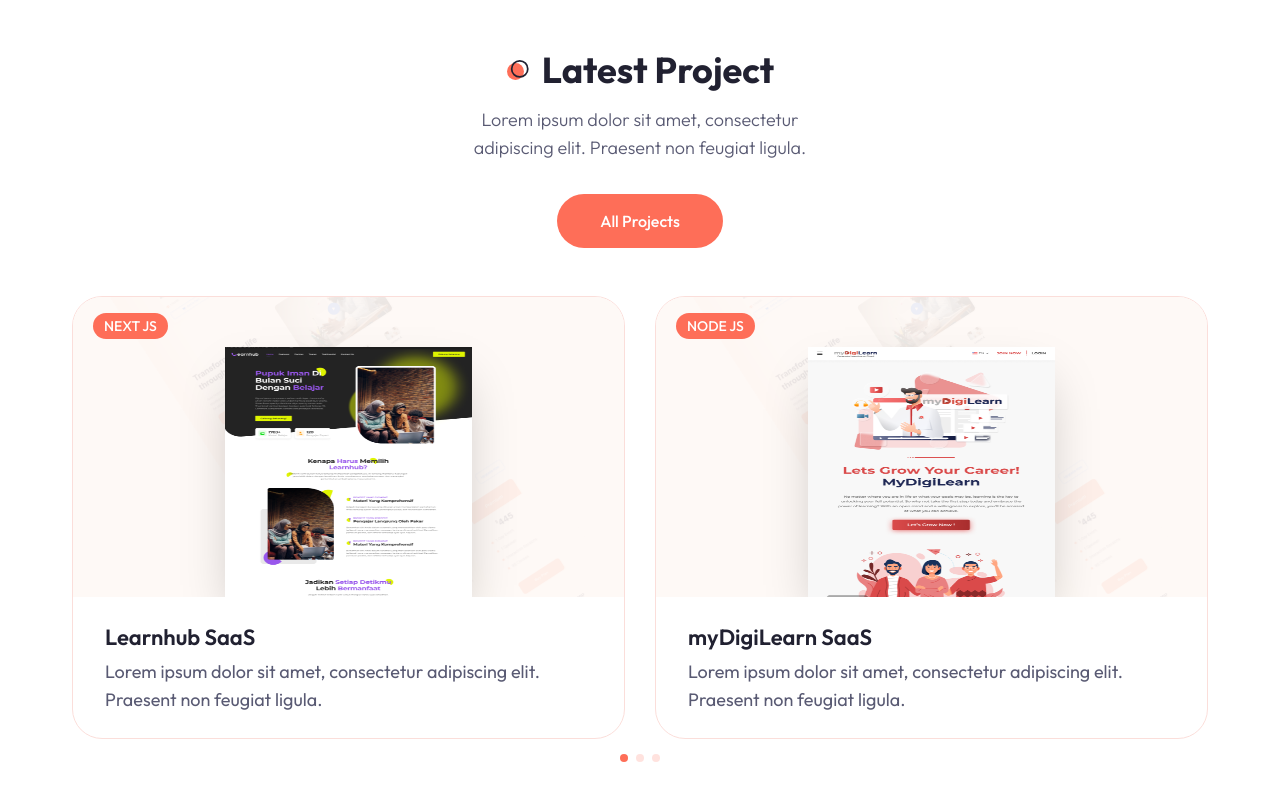
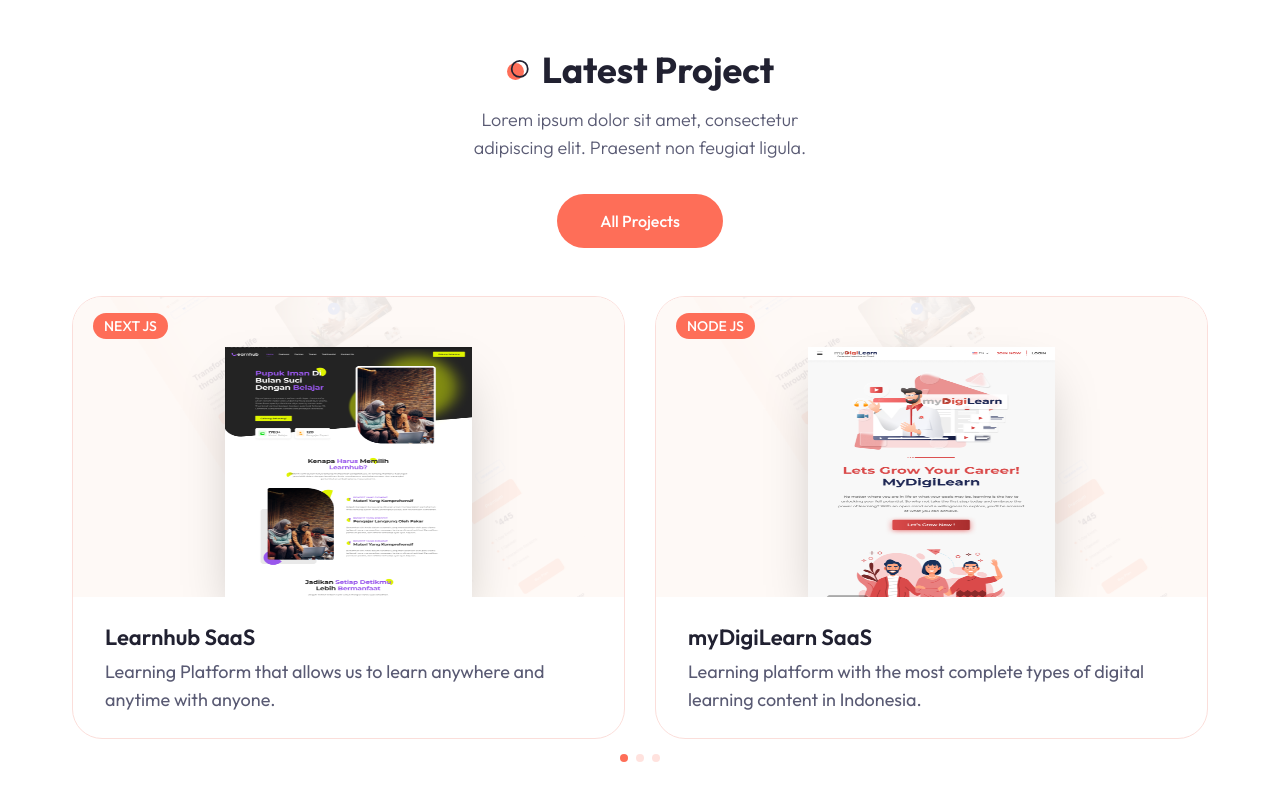
Before and after one commit to tangguhriyadi/web-portfolio, a Next.js app: page / in a window 1280 px wide. Shown: the part 2163-2963 px from the top of the page. Built offline with nearby package versions, Linux system fonts and the light colour scheme.

Commit message:
enhance(data): add project data

```diff
--- a/src/app/projects/page.tsx
+++ b/src/app/projects/page.tsx
@@ -42,7 +42,7 @@
           <div className="text-lg xl:mt-8 grid grid-cols-1 lg:grid-cols-3 gap-4">
             {filteredProjects.map((project, index) => (
               <TabsContent key={index} value={category}>
-                <ProjectCard project={project} />
+                <ProjectCard project={project} isGrid />
               </TabsContent>
             ))}
           </div>
--- a/src/components/ProjectCard.tsx
+++ b/src/components/ProjectCard.tsx
@@ -6,14 +6,24 @@
 import { Link2Icon } from "lucide-react";
 import { ProjectType } from "@/lib/type";
 import { RiGithubFill } from "react-icons/ri";
+import { cn } from "../lib/utils";
 
 interface ProjectCardProps {
   project: ProjectType;
+  isGrid?: boolean;
 }
 
-const ProjectCard: React.FC<ProjectCardProps> = ({ project }) => {
+const ProjectCard: React.FC<ProjectCardProps> = ({
+  project,
+  isGrid = false,
+}) => {
   return (
-    <Card className="group overflow-hidden relative">
+    <Card
+      className={cn(
+        "group overflow-hidden relative",
+        isGrid && "min-h-[465px]",
+      )}
+    >
       <CardHeader className="p-0">
         <div className="relative w-full h-[300px] flex items-center justify-center bg-tertiary dark:bg-secondary/40 xl:bg-work_project_bg_light xl:dark:bg-work_project_bg_dark xl:bg-[110%] xl:bg-no-repeat overflow-hidden">
           <Image
--- a/src/lib/data.tsx
+++ b/src/lib/data.tsx
@@ -30,7 +30,7 @@
     category: "next js",
     name: "Learnhub SaaS",
     description:
-      "Lorem ipsum dolor sit amet, consectetur adipiscing elit. Praesent non feugiat ligula. ",
+      "Learning Platform that allows us to learn anywhere and anytime with anyone.",
     link: "https://registration.learnhub.id",
   },
   {
@@ -38,16 +38,15 @@
     category: "node js",
     name: "myDigiLearn SaaS",
     description:
-      "Lorem ipsum dolor sit amet, consectetur adipiscing elit. Praesent non feugiat ligula. ",
+      "Learning platform with the most complete types of digital learning content in Indonesia.",
     link: "https://mydigilearn.id",
   },
   {
-    image: "/work/2.png",
+    image: "/work/anime.png",
     category: "react js",
-    name: "Anime List",
-    description:
-      "Lorem ipsum dolor sit amet, consectetur adipiscing elit. Praesent non feugiat ligula. ",
-    link: "/",
+    name: "Anime Collection",
+    description: "A simple project provides many anime TV, movies, comics, etc.",
+    link: "https://animecollectionfield.vercel.app/",
     github: "https://github.com/tangguhriyadi/react-ts-animation",
   },
   {
@@ -55,7 +54,7 @@
     category: "react js",
     name: "Motiolibs NPM",
     description:
-      "Lorem ipsum dolor sit amet, consectetur adipiscing elit. Praesent non feugiat ligula. ",
+      "An UI library (reactjs)  many componts for project/product needs.",
     link: "https://www.npmjs.com/package/@motiolibs/motio-js",
   },
   {
@@ -63,23 +62,22 @@
     category: "react js",
     name: "Smart Soulution v1",
     description:
-      "Lorem ipsum dolor sit amet, consectetur adipiscing elit. Praesent non feugiat ligula. ",
+      "IoT platform which provides asset or device monitoring system.",
     link: "https://smartsol.id",
   },
   {
     image: "/work/apotek.png",
     category: "fullstack",
     name: "Apotek Asli Express App",
-    description:
-      "Lorem ipsum dolor sit amet, consectetur adipiscing elit. Praesent non feugiat ligula. ",
+    description: "An Inventory and HR management application for pharmacies.",
     link: "https://app.apotekasli.net",
   },
   {
-    image: "/work/4.png",
+    image: "/work/iot-dm.png",
     category: "react js",
     name: "IOT Device Mangement",
     description:
-      "Lorem ipsum dolor sit amet, consectetur adipiscing elit. Praesent non feugiat ligula. ",
+      "IoT platform which provides customer premises equipment monitoring system.",
     link: "https://m2m.lintasarta.net",
   },
   {
@@ -87,8 +85,9 @@
     category: "react js",
     name: "Binar Car Rental",
     description:
-      "Lorem ipsum dolor sit amet, consectetur adipiscing elit. Praesent non feugiat ligula. ",
-    github: "https://github.com/tangguhriyadi/Binar-Challenge-Platinum-Customer"
+      "Car Rental Application.",
+    github:
+      "https://github.com/tangguhriyadi/Binar-Challenge-Platinum-Customer",
   },
 ];
 
```
Also changed, not shown: public/work/anime.png (added), public/work/iot-dm.png (added), src/app/globals.css (line endings or trailing spaces).
